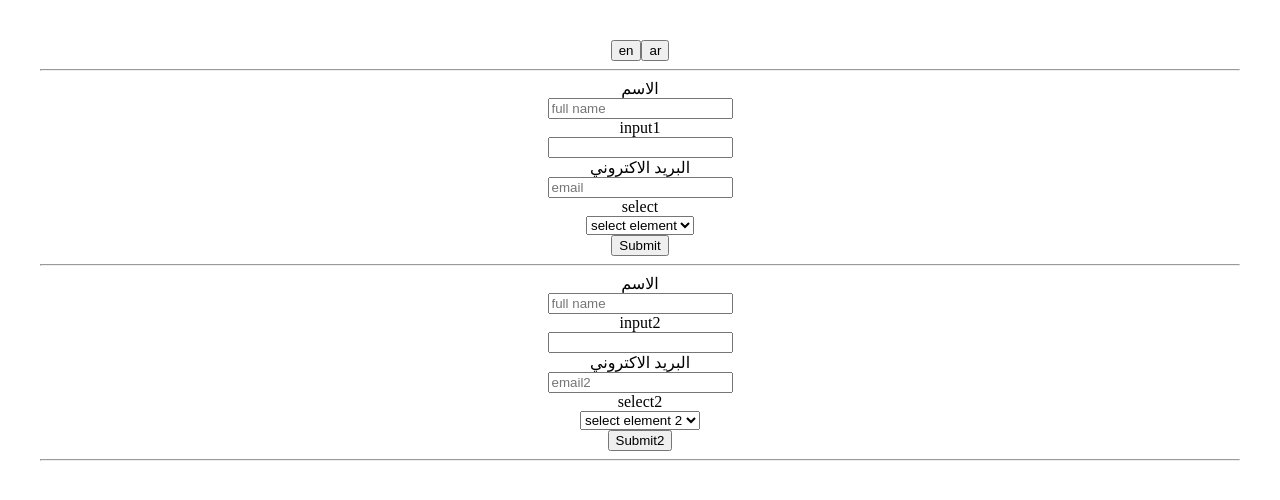
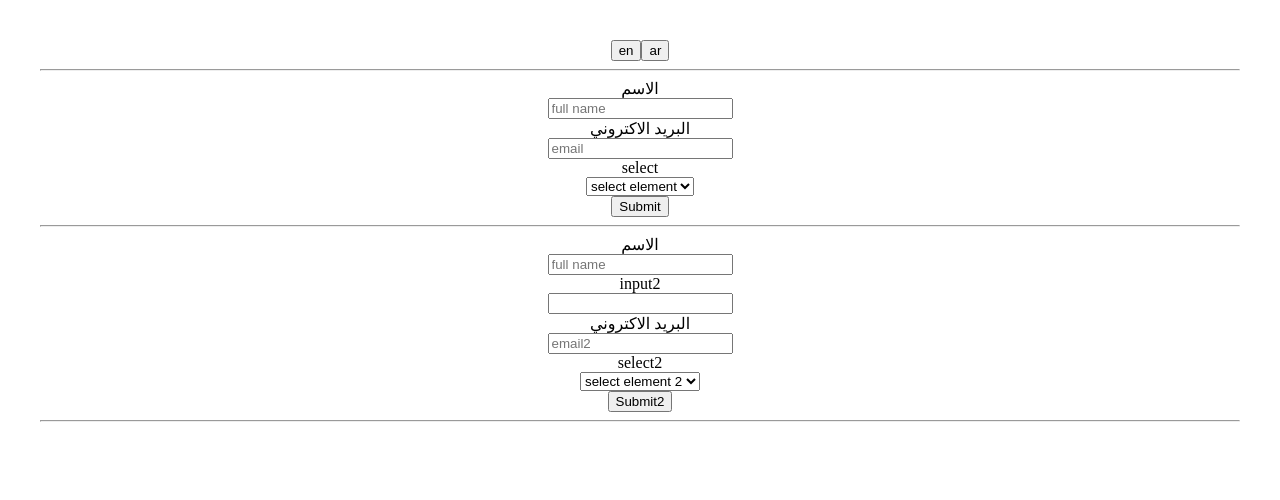
Before and after one commit to firasaz/Form-Builder, a React (Vite) app in the folder form-builder/: page /form in a window 1280 px wide. Shown: the top 500 px of the page. Built offline with nearby package versions, Linux system fonts and the light colour scheme.

Commit message:
improved validation fields and added custom error messages fields

```diff
--- a/form-builder/src/components/FormBuilder.jsx
+++ b/form-builder/src/components/FormBuilder.jsx
@@ -8,10 +8,12 @@ function FormBuilder({form, onSave}) {
   const [showError, setShowError] = useState(false)
   const [formData, setFormData] = useState([])
 
-  const handleChange = ({id, value}) => {
+  const handleChange = (e, component) => {
+    handleValidation(e, component)
+    const { name, value } = e.target
     setFormData(prevData => ({
       ...prevData,
-        [id]: value
+      [name]: value
     }))
   }
 
@@ -19,18 +21,20 @@ function FormBuilder({form, onSave}) {
       e.preventDefault()
       const hasErrors = Object.values(errors).some(value => value !== null) // checks if form has any error messages
       console.log(hasErrors)
-      hasErrors ? setShowError(true) : (() => {console.log(formData); setShowError(false)}) // submit only if form has no error messages at all
-      onSave(formData)
+      hasErrors ? setShowError(true) : onSave(formData) // submit only if form has no error messages at all
+
   }
 
-  const handleValidation = (e, {id, required, regex}) => {
+  const handleValidation = (e, {id, validation}) => {
     const userInput = e.target.value
-
+    if(validation) {
+      const { required, regex, errorMsg } = validation
+      const { emptyMsg, invalidMsg } = errorMsg
       if (required && !userInput) {
         console.log('field empty')
         setErrors({
           ...errors,
-        [id]: "Cannot be empty"
+          [id]: emptyMsg
         })
       } else {
         if (userInput.match(regex)) {
@@ -41,8 +45,9 @@ function FormBuilder({form, onSave}) {
         } else {
           setErrors({
             ...errors,
-          [id]: 'Invalid input'
+            [id]: invalidMsg
           })
+        }
       }
     }
   }
@@ -51,8 +56,8 @@ function FormBuilder({form, onSave}) {
   useEffect(() => {
     const updatedErrors = {}
     form.components.map(component => {
-      component.required && (
-        updatedErrors[component.id] = 'Cannot be empty'
+      component?.validation?.required && (
+        updatedErrors[component.id] = component?.validation?.errorMsg?.emptyMsg
       )
     })
     setErrors({
@@ -61,31 +66,21 @@ function FormBuilder({form, onSave}) {
     })
   }, [])
 
-  // // my approach
-  // useEffect(() => {
-  //   form.components.map(component => {
-  //     component.required && (
-  //       setErrors({
-  //         ...errors,
-  //         [component.id]: "Cannot be empty"
-  //       })
-  //     )
-  //   })
-  // }, [])
+  return (
+    <form onSubmit={handleSubmit}>
 
-  return (
-    <>
-      {form.translated && (
+      {/* {form.translated && (
       <div style={{marginBottom: '5px'}}>
           <button type='button' onClick={ () => changeLanguage('en') }>en</button>
           <button type='button' onClick={ () => changeLanguage('ar') }>ar</button>
       </div>
-      )}
+      )} */}
+
       {form.components.map((component, index) => (
-        <div key={index} className={form.class.stateDefault}style={{display: component?.display}}>
+        <div key={index} className={form.class.stateDefault} style={{display: component?.display}}>
           {
             component?.type === 'submit' ? (
-              <button id={component?.id} className={component?.class} type={component?.type} onClick={handleSubmit}>{component?.text}</button>
+              <button id={component?.id} className={component?.class} name={component?.name} type={component?.type}>{component?.text}</button>
             ) : (
               component?.type === 'select' ? (
                 <>
@@ -98,7 +93,8 @@ function FormBuilder({form, onSave}) {
                   <select
                     id={component?.id}
                     className={component?.class}
-                    onClick={(e) => { handleChange(e) }}
+                    name={component?.name}
+                    onClick={(e) => { handleChange(e, component) }}
                   >
                     {
                       component?.options.map((option, index) => (
@@ -118,15 +114,13 @@ function FormBuilder({form, onSave}) {
                   <input
                     id={component?.id}
                     className={component?.class}
+                    name={component?.name}
                     type={component.type}
-                    onChange={(e) => {
-                      handleValidation(e, component);
-                      handleChange(e);
-                    }}
+                    onChange={(e) => { handleChange(e, component) }}
                     placeholder = {component?.placeholder}
                   />
                   <div className='errorMsg' style={ showError ? {display: 'block'} : {display: 'none'} }>
-                    <span style={{ color: "red" }}>{errors[component?.id]}</span>
+                    <span style={{ color: "red", fontSize: '14px' }}>{errors[component?.id]}</span>
                   </div>
                 </>
               )
@@ -134,7 +128,7 @@ function FormBuilder({form, onSave}) {
           }
         </div>
       ))}
-    </>
+    </form>
   )
 }
 
--- a/form-builder/src/components/TestForm.jsx
+++ b/form-builder/src/components/TestForm.jsx
@@ -14,35 +14,51 @@ function TestForm() {
         {
             'id': 'name1',
             'class': 'customForm form1',
+            'name': 'name1Name',
             'label': t('name'),
             'labelClass': 'label',
             'type': 'text',
+            'validation': {
                 'required': true,
-            // 'regex': '^[a-zA-Z]+$',
+                'regex': '^[a-zA-Z]+$', // this regex accepts 1-word values only
+                'errorMsg': {
+                    'emptyMsg': 'Field Required (custom)',
+                    'invalidMsg': 'Invalid Input (custom)'
+                }
+            },
             'placeholder': 'full name'
         },
         {
             'id': 'input1',
             'class': 'customForm form1',
+            'name': 'input1Name',
             'label': 'input1',
             'labelClass': 'label',
             'type': 'text',
             'required': false,
-            'display': 'block'
+            'display': 'none'
         },
         {
             'id': 'email',
             'class': 'customForm form1',
+            'name': 'emailName',
             'label': t('email'),
             'labelClass': 'label',
             'type': 'text',
+            'validation': {
                 'required': true,
                 // 'regex': '^[A-Za-z0-9](([a-zA-Z0-9,=\.!\-#|\$%\^&\*\+/\?_`\{\}~]+)*)@(?:[0-9a-zA-Z-]+\.)+[a-zA-Z]{2,9}$',
+                'errorMsg': {
+                    'emptyMsg': 'Field Required (custom)',
+                    'invalidMsg': 'Invalid Input (custom)'
+                }
+            },
             'placeholder': 'email'
         },
         {
             'id': 'select',
             'class': 'customForm form1',
+            'name': 'selectName',
             "path": "contact.name",
             'label': 'select',
             'labelClass': 'label',
@@ -66,16 +82,24 @@ function TestForm() {
         {
             'id': 'name2',
             'class': 'customForm form2',
+            'name': 'name2Name',
             'label': t('name'),
             'labelClass': 'label',
             'type': 'text',
+            'validation': {
                 'required': true,
-            // 'regex': '^[a-zA-Z]+$',
+                'regex': '^[a-zA-Z]+$', // this regex accepts 1-word values only
+                'errorMsg': {
+                    'emptyMsg': 'Field Required (custom)',
+                    'invalidMsg': 'Invalid Input (custom)'
+                }
+            },
             'placeholder': 'full name'
         },
         {
             'id': 'input2',
             'class': 'customForm form2',
+            'name': 'input2Name',
             'label': 'input2',
             'labelClass': 'label',
             'type': 'text',
@@ -85,16 +109,24 @@ function TestForm() {
         {
             'id': 'email2',
             'class': 'customForm form2',
+            'name': 'email2Name',
             'label': t('email'),
             'labelClass': 'label',
             'type': 'text',
+            'validation': {
                 'required': true,
                 // 'regex': '^[A-Za-z0-9](([a-zA-Z0-9,=\.!\-#|\$%\^&\*\+/\?_`\{\}~]+)*)@(?:[0-9a-zA-Z-]+\.)+[a-zA-Z]{2,9}$',
+                'errorMsg': {
+                    'emptyMsg': 'Field Required (custom)',
+                    'invalidMsg': 'Invalid Input (custom)'
+                }
+            },
             'placeholder': 'email2'
         },
         {
             'id': 'select2',
             'class': 'customForm form2',
+            'name': 'select2Name',
             'label': 'select2',
             'labelClass': 'label',
             'type': 'select',
@@ -174,7 +206,6 @@ function TestForm() {
             <button type='button' onClick={ () => handleTranslation('en') }>en</button>
             <button type='button' onClick={ () => handleTranslation('ar') }>ar</button>
         </div><hr />
-        <form className="form1">
         <FormBuilder
             form={{
                 class: { // class for the div wrapping the label/input pair
@@ -185,9 +216,7 @@ function TestForm() {
                 components: customForm1
             }}
             onSave={handleSave}
-            />
-        </form><hr />
-        <form className="form2">
+        /><hr />
         <FormBuilder
                 form={{
                     class: { // class for the div wrapping the label/input pair
@@ -198,8 +227,7 @@ function TestForm() {
                     components: customForm2,
                 }}
                 onSave={handleSave}
-                />
-        </form><hr />
+        /><hr />
         {/* <form className="form3">
             <FormBuilder
                 form={{
```
Also changed, not shown: 1 other file (tests, documents, lock files or other folders). Lines whose indentation alone changed are shown as unchanged.
